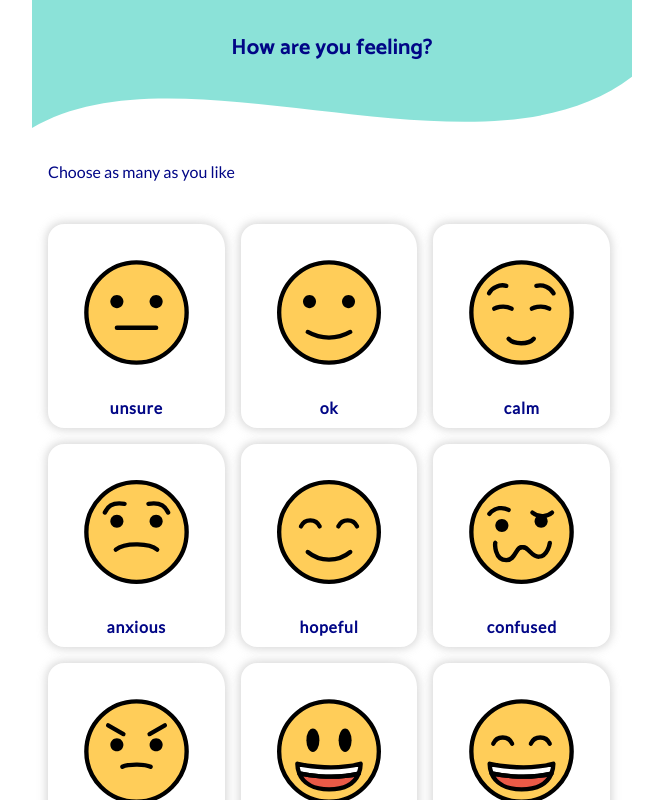
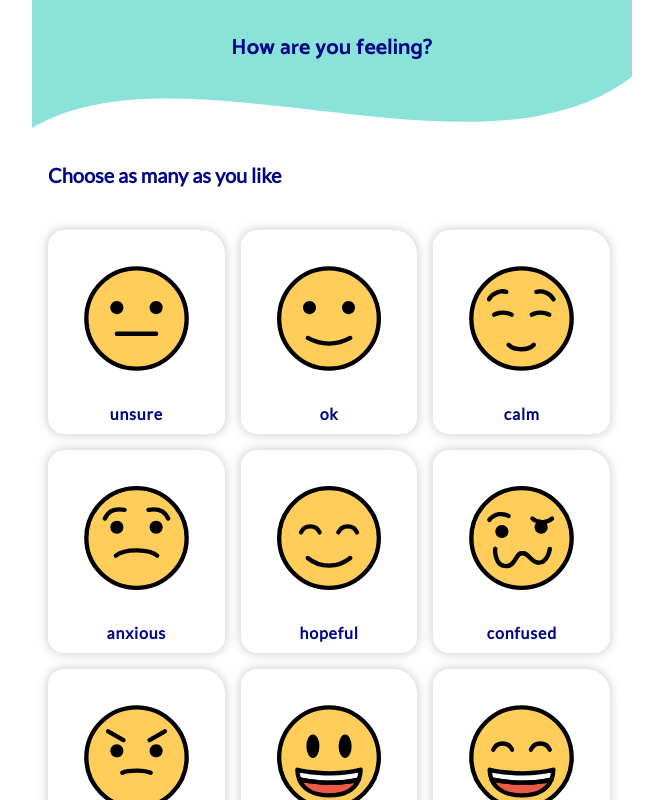
Before and after one commit to neontribe/my-best-life, a Next.js app: page /quiz/how-are-you-feeling in a window 1280 px wide. Shown: the top 800 px of the page, without its empty margins (308-971 px from the left). Built offline with nearby package versions, Linux system fonts and the light colour scheme.

Commit message:
style: make subheadings consistent

```diff
--- a/pages/quiz/how-are-you-feeling.tsx
+++ b/pages/quiz/how-are-you-feeling.tsx
@@ -77,7 +77,7 @@ export const HowAreYouFeelingPage = (): JSX.Element => {
           filterButton={false}
         />
         <QuestionSection>
-          <p>Choose as many as you like</p>
+          <h3>Choose as many as you like</h3>
           <ImageCheckboxes
             id="feelings-checkboxes"
             values={feelings}
--- a/pages/quiz/whats-on-your-mind.tsx
+++ b/pages/quiz/whats-on-your-mind.tsx
@@ -86,7 +86,7 @@ export const WhatsOnYourMindPage = (): JSX.Element => {
         />
 
         <QuestionSection>
-          <p>Choose as many as you like</p>
+          <h3>Choose as many as you like</h3>
           <VerticalSpacing />
 
           <CheckboxGroup>
```
